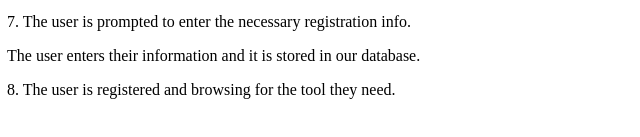
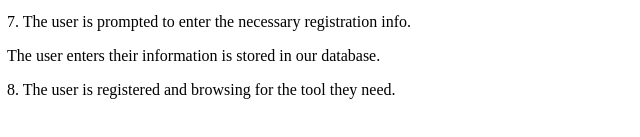
Before and after one commit to Abq-Tool-Shed/Capstone-Abq-Tool-Shed, a plain HTML site: page Documentation/tools-documents/anon-interaction-flow.html in a window 1280 px wide. Shown: the part 407-544 px from the top of the page, 1-641 px from the left. Drawn offline with Linux system fonts and the light colour scheme.

Commit message:
spelling errors

```diff
--- a/Documentation/tools-documents/anon-interaction-flow.html
+++ b/Documentation/tools-documents/anon-interaction-flow.html
@@ -17,7 +17,7 @@
         <p>6. The user determines its worth signing up and clicks the sign-up button.</p>
             <p>     6a. The user is redirected to the sign-up page.</p>
         <p>7. The user is prompted to enter the necessary registration info.</p>
-            <p>     The user enters their information and it is stored in our database.</p>
+            <p>     The user enters their information is stored in our database.</p>
         <p>8. The user is registered and browsing for the tool they need.</p>
 </body>
 </html>
```
Also changed, not shown: Documentation/tools-documents/interaction-flow-borrower.html (+1 -1 lines).
